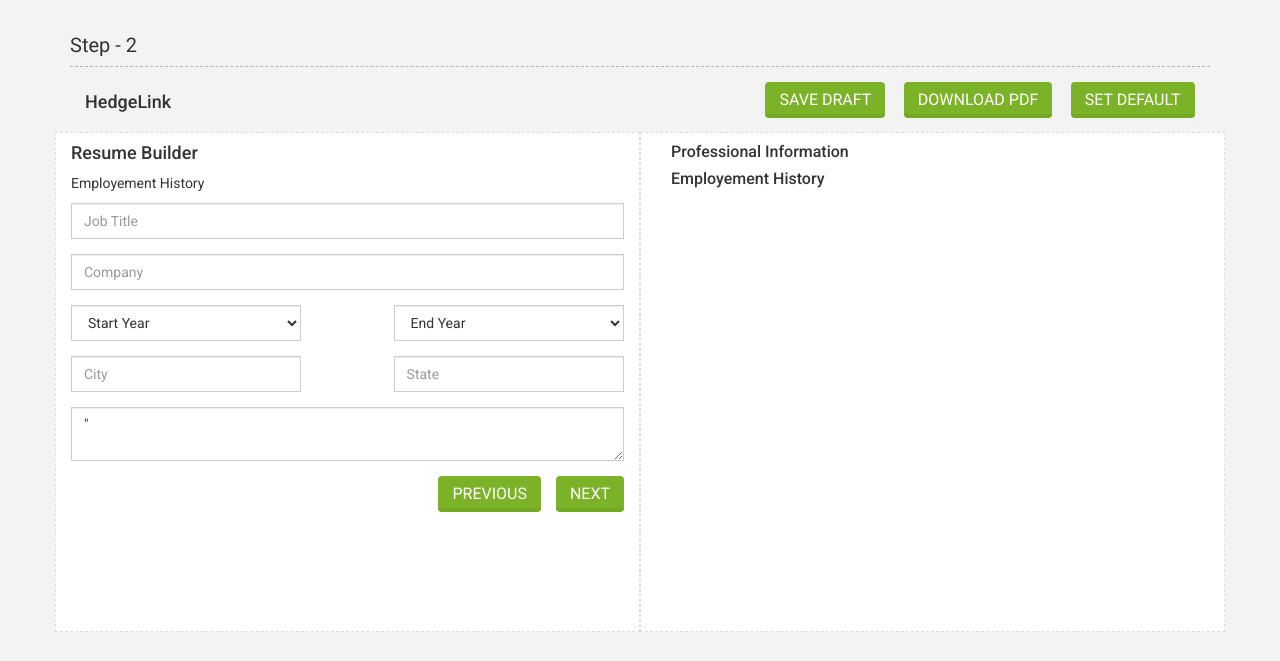
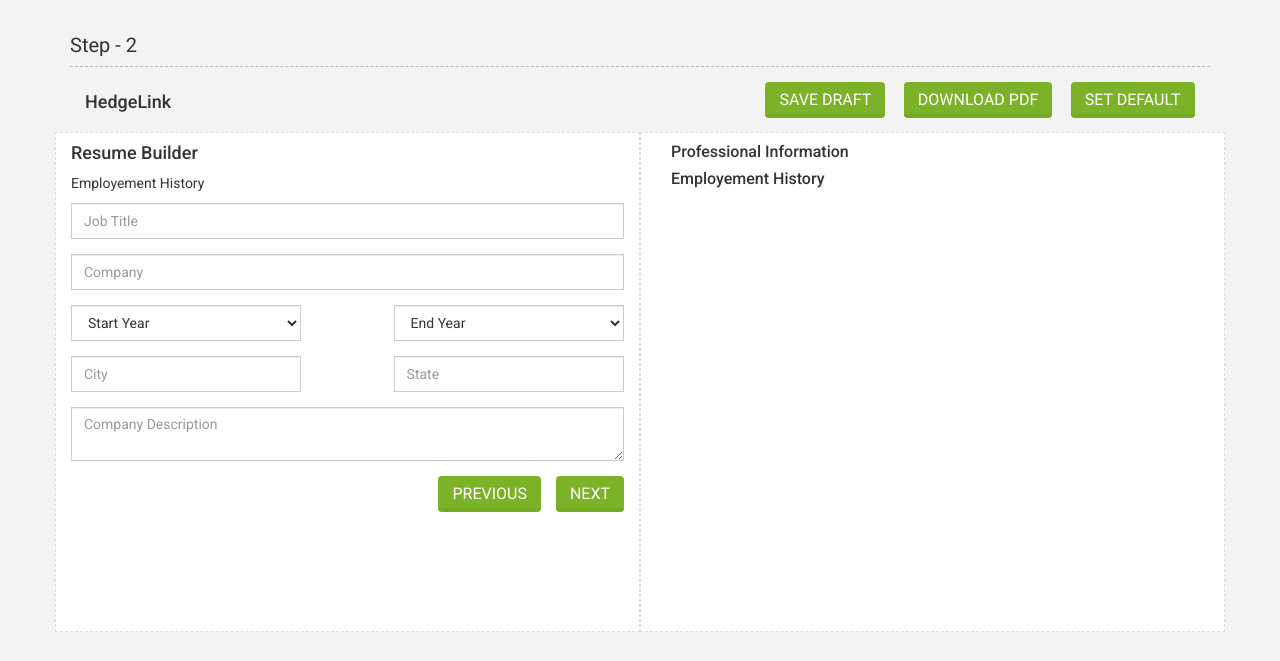
Before and after one commit to RaviRajpurohit/CodeIgniter, a CodeIgniter app: page /ci/index.php/build_resume/step_5 in a window 1280 px wide. Shown: the part 91-752 px from the top of the page. Run offline with CodeIgniter, Linux system fonts and the light colour scheme; the visitor is signed in with stand-in values (Sample User, id 1); data that the repository does not hold is empty.

Commit message:
Update build_resume_5.php

```diff
--- a/application/views/jobseeker/build_resume_5.php
+++ b/application/views/jobseeker/build_resume_5.php
@@ -57,7 +57,7 @@ defined('BASEPATH') OR exit('No direct script access allowed');
 			<input type="text" class="form-control" placeholder="State" name="state" value="<?= $employement_history[0]['state'];?>">
 		</div>
 		<div class="form-group">
-			<textarea class="form-control" placeholder="Company Description" name="company_description"><?= $employement_history[0]['company_description'];?>"</textarea>
+			<textarea class="form-control" placeholder="Company Description" name="company_description"><?= $employement_history[0]['company_description'];?></textarea>
 		</div>
 	</form>
 		<div class="clearfix"></div>
```
